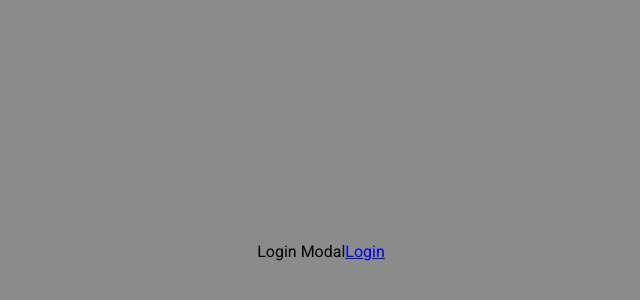
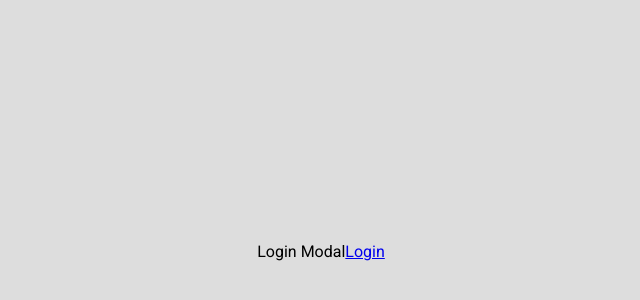
Before and after one commit to mutheusalmeida/codeleap-network, a React (Vite) app: page / in a window 1280 px wide. Shown: the part 148-448 px from the top of the page, without its empty margins (319-959 px from the left). Built offline with nearby package versions, Linux system fonts and the light colour scheme.

Commit message:
improve: add optional modal overlay

```diff
--- a/src/components/base-modal/base-modal.tsx
+++ b/src/components/base-modal/base-modal.tsx
@@ -7,6 +7,7 @@ import * as S from './styles'
 type BaseModalProps = {
   children: ReactNode
   defaultOpen?: boolean
+  hasOverlay?: boolean
   onClose?: () => void
 }
 
@@ -23,7 +24,7 @@ const createModalRoot = () => {
   return modalRoot
 }
 
-export const BaseModal = forwardRef<ModalRef, BaseModalProps>(({ defaultOpen = false, onClose, children }, modalRef) => {
+export const BaseModal = forwardRef<ModalRef, BaseModalProps>(({ defaultOpen = false, onClose, children, hasOverlay = true }, modalRef) => {
   const [isOpen, setIsOpen] = useState(false)
 
   const open = useCallback(() => setIsOpen(true), [])
@@ -41,7 +42,7 @@ export const BaseModal = forwardRef<ModalRef, BaseModalProps>(({ defaultOpen = f
   }, [defaultOpen])
 
   return createPortal(
-    <S.BaseModalWrapper>
+    <S.BaseModalWrapper hasOverlay={hasOverlay}>
       {children}
     </S.BaseModalWrapper>,
     createModalRoot(),
--- a/src/components/base-modal/styles.ts
+++ b/src/components/base-modal/styles.ts
@@ -1,14 +1,21 @@
-import styled from 'styled-components'
+import styled, { css } from 'styled-components'
 
-export const BaseModalWrapper = styled.div`
+type BaseModalWrapperType = {
+  hasOverlay: boolean
+}
+
+export const BaseModalWrapper = styled.div<BaseModalWrapperType>`
   position: fixed;
   top: 0;
   left: 0;
   height: 100%;
   width: 100%;
-  background-color: rgba(119, 119, 119, 0.8);
   display: flex;
   align-items: center;
   justify-content: center;
   z-index: 10;
+
+  ${({ hasOverlay }) => hasOverlay && css`
+    background-color: rgba(119, 119, 119, 0.8);
+  `}
 `
--- a/src/pages/login/login.tsx
+++ b/src/pages/login/login.tsx
@@ -12,6 +12,7 @@ export const Login = () => {
       <BaseModal
         ref={loginModalRef}
         defaultOpen
+        hasOverlay={false}
       >
         Login Modal
         <Link to='/home'>Login</Link>
```
